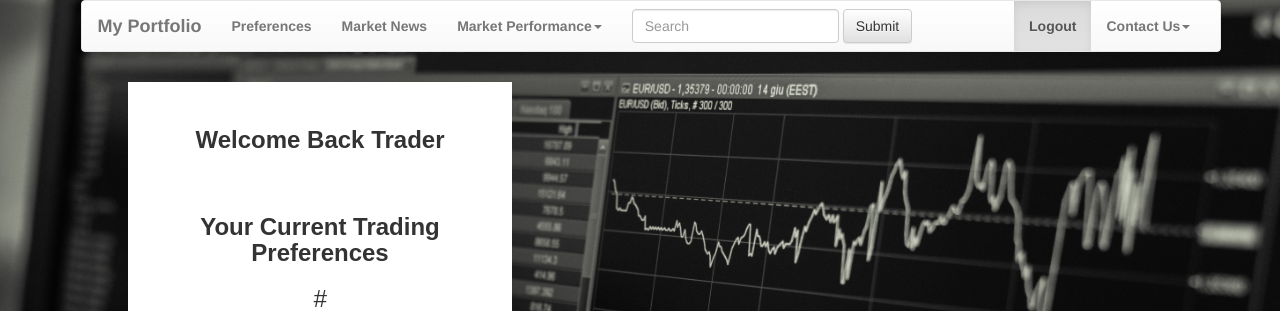
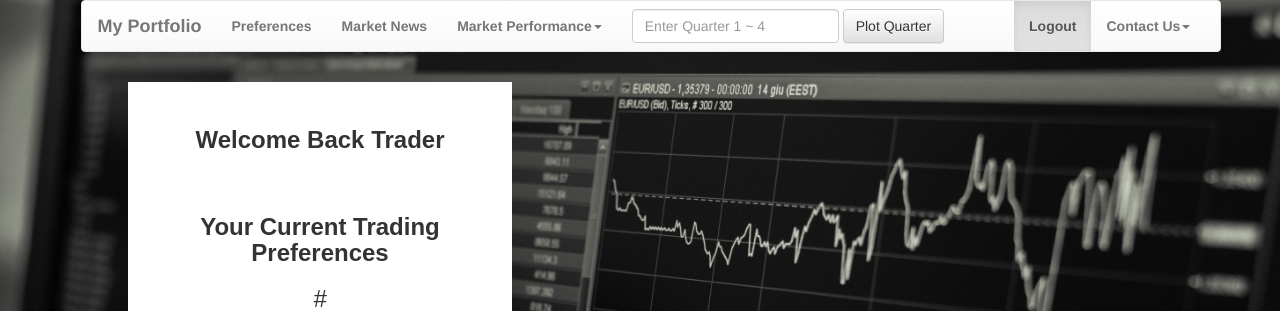
Before and after one commit to SteveDengZishi/robot-stock-trader, a Flask app: template templates/portfolio.html in a window 1280 px wide. Shown: the top 311 px of the page. Run offline with Flask 2, Linux system fonts and the light colour scheme; the template is opened without the code that fills it, so the values that code supplies are empty; parts of the project's set-up code (start-up, migrations or seed data) failed here and were passed over; some libraries are stand-ins or nearby versions.

Commit message:
flask form to change quarter

```diff
--- a/routes.py
+++ b/routes.py
@@ -184,7 +184,11 @@ class Zipliner:
 @app.route("/portfolio", methods = ['GET', 'POST'])
 def portfolio():
     if request.method == 'POST':
-        return "Under construction"
+    	quarter = request.form['quarter']
+    	zp = Zipliner.getInstance()
+    	contentP = zp.getPlot(quarter, 1)
+    	contentS = zp.getPlot(quarter, 2)
+    	return render_template("portfolio.html", contentP=contentP, contentS=contentS)
     else:
         zp = Zipliner.getInstance()
         contentP = zp.getPlot(1, 1)
--- a/templates/portfolio.html
+++ b/templates/portfolio.html
@@ -50,11 +50,11 @@
 			          </ul>
 			        </li>
 			      </ul>
-			      <form class="navbar-form navbar-left" role="search">
+			      <form class="navbar-form navbar-left" action="{{ url_for('portfolio') }}" method="post">
 			        <div class="form-group">
-			          <input type="text" class="form-control" placeholder="Search">
+			          <input type="text" class="form-control" name="quarter" placeholder="Enter Quarter 1 ~ 4">
 			        </div>
-			        <button type="submit" class="btn btn-default">Submit</button>
+			        <button type="submit" class="btn btn-default">Plot Quarter</button>
 			      </form>
 			      <ul class="nav navbar-nav navbar-right">
 			        <li class="active"><a href="{{ url_for('logout') }}"><b>Logout</b></a></li>
```
